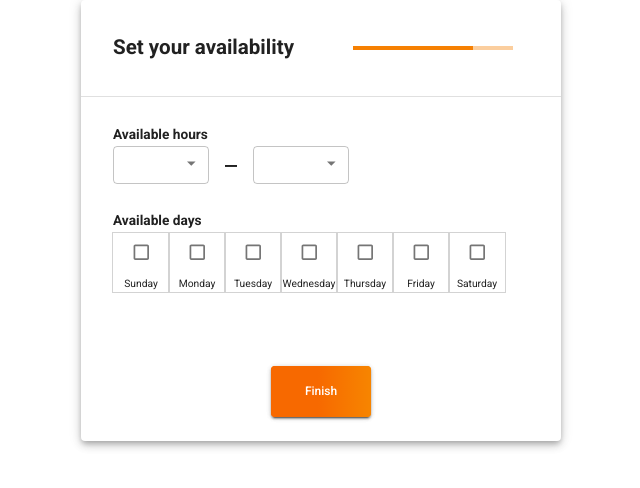
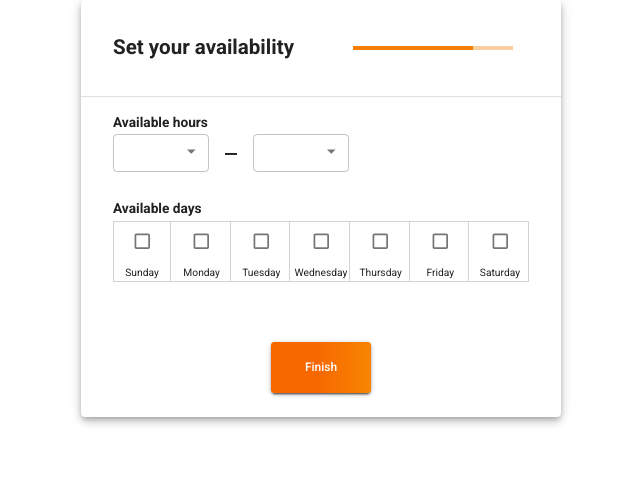
Before and after one commit to hatchways/team-yugioh, a React (Create React App) app in the folder client/: page /onboarding/3 in a window 1280 px wide. Shown: the top 488 px of the page, without its empty margins (319-959 px from the left). Built offline with nearby package versions, Linux system fonts and the light colour scheme.

Commit message:
fix margin issue with the days checkbox

```diff
--- a/client/src/pages/OnBoarding/SetAvailability.js
+++ b/client/src/pages/OnBoarding/SetAvailability.js
@@ -46,7 +46,7 @@ const SetAvailability = (props) => {
         <Typography className={classes.entryText} variant="subtitle1">
           Available days
         </Typography>
-        <Grid container item>
+        <Grid item>
           <AvailableDays days={days} setDays={setDays} />
         </Grid>
       </Grid>
@@ -76,7 +76,7 @@ const useStyles = makeStyles((theme) => ({
     margin: "0.05em 0",
   },
   entry: {
-    margin: "1.5em 2em",
+    padding: "0.75em 2em",
   },
   pageThreeMain: {
     margin: "1em 0",
--- a/client/src/pages/OnBoarding/smallComponents/AvailableDays.js
+++ b/client/src/pages/OnBoarding/smallComponents/AvailableDays.js
@@ -5,6 +5,7 @@ import {
   FormControlLabel,
   makeStyles,
   Typography,
+  Divider,
 } from "@material-ui/core";
 import PropTypes from "prop-types";
 
@@ -32,8 +33,8 @@ const AvailableDays = (props) => {
   return (
     <Grid
       container
-      justify="flex-start"
       wrap="nowrap"
+      justify="space-between"
       className={classes.daysGrid}
     >
       {week.map((item, i) => {
@@ -63,18 +64,20 @@ const AvailableDays = (props) => {
   );
 };
 
-const useStyles = makeStyles(() => ({
+const useStyles = makeStyles((theme) => ({
   daysGrid: {
     margin: "0",
+    border: "1px lightgray solid",
+    borderRight: "0",
+    width: "100%",
   },
   eachDay: {
     margin: "0",
   },
   label: {
-    outline: "1px lightgray solid",
-    maxWidth: "4em",
-    minWidth: "3.5em",
+    width: theme.spacing(7),
     margin: "0",
+    borderRight: "1px lightgray solid",
   },
 }));
 
```
